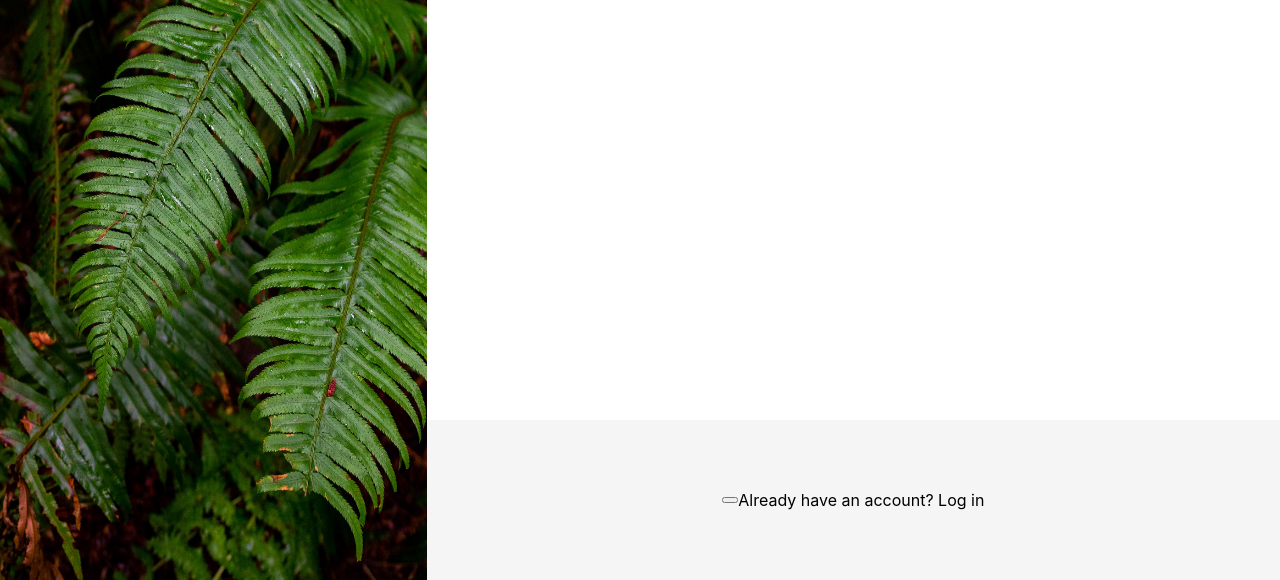
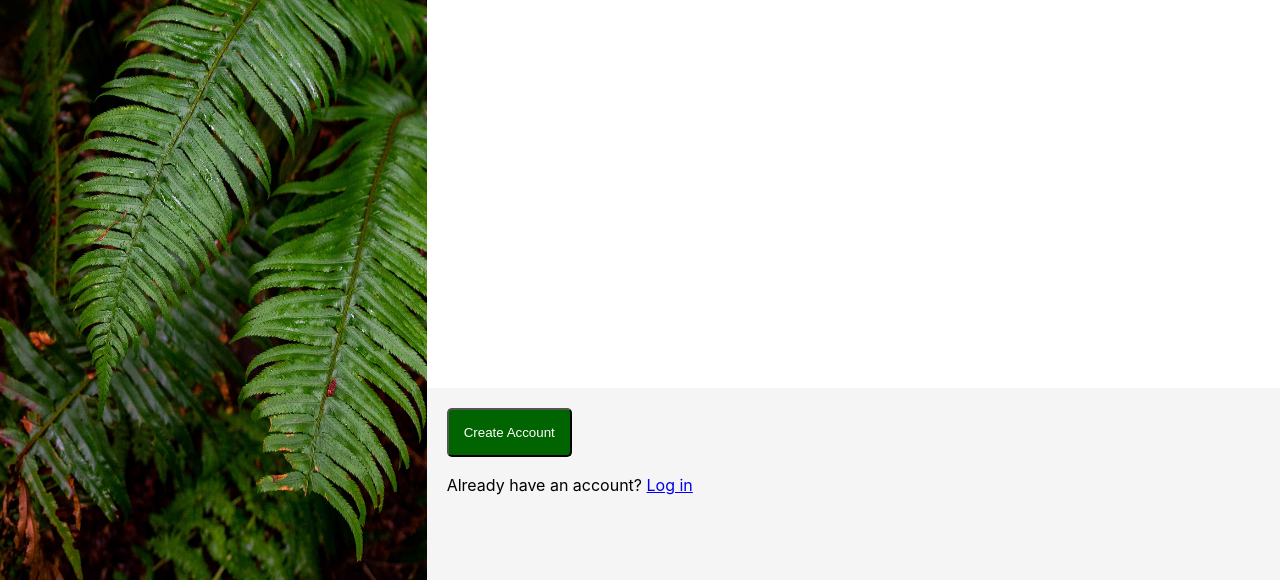
Before and after one commit to mgrigoriev8109/sign-up, a plain HTML site: page index.html in a window 1280 px wide. Shown: the part 220-800 px from the top of the page. Drawn offline with Linux system fonts and the light colour scheme.

Commit message:
Finish footer layout

```diff
--- a/index.html
+++ b/index.html
@@ -27,8 +27,8 @@
     </main>
 
     <footer id="footer">
-      <button></button>
-      <p>Already have an account? Log in</p>
+      <button type="submit">Create Account</button>
+      <p>Already have an account? <a href="theodinproject.com">Log in</a></p>
     </footer>
   </div>
 </body>
--- a/style.css
+++ b/style.css
@@ -130,6 +130,12 @@ body {
 #footer {
   height: var(--footer);
   background-color: var(--content-background);
+  display: flex;
+  flex-direction: column;
+  align-items: flex-start;
+  justify-content: flex-start;
+  padding: 20px;
+  gap: 20px;
 }
 
 h1 {
@@ -145,3 +151,10 @@ p {
   font-size: 1rem;
   font-family: var(--system-font);
 }
+
+button {
+  padding: 15px;
+  color: white;
+  border-radius: 5px;
+  background-color: DarkGreen;
+}
```
